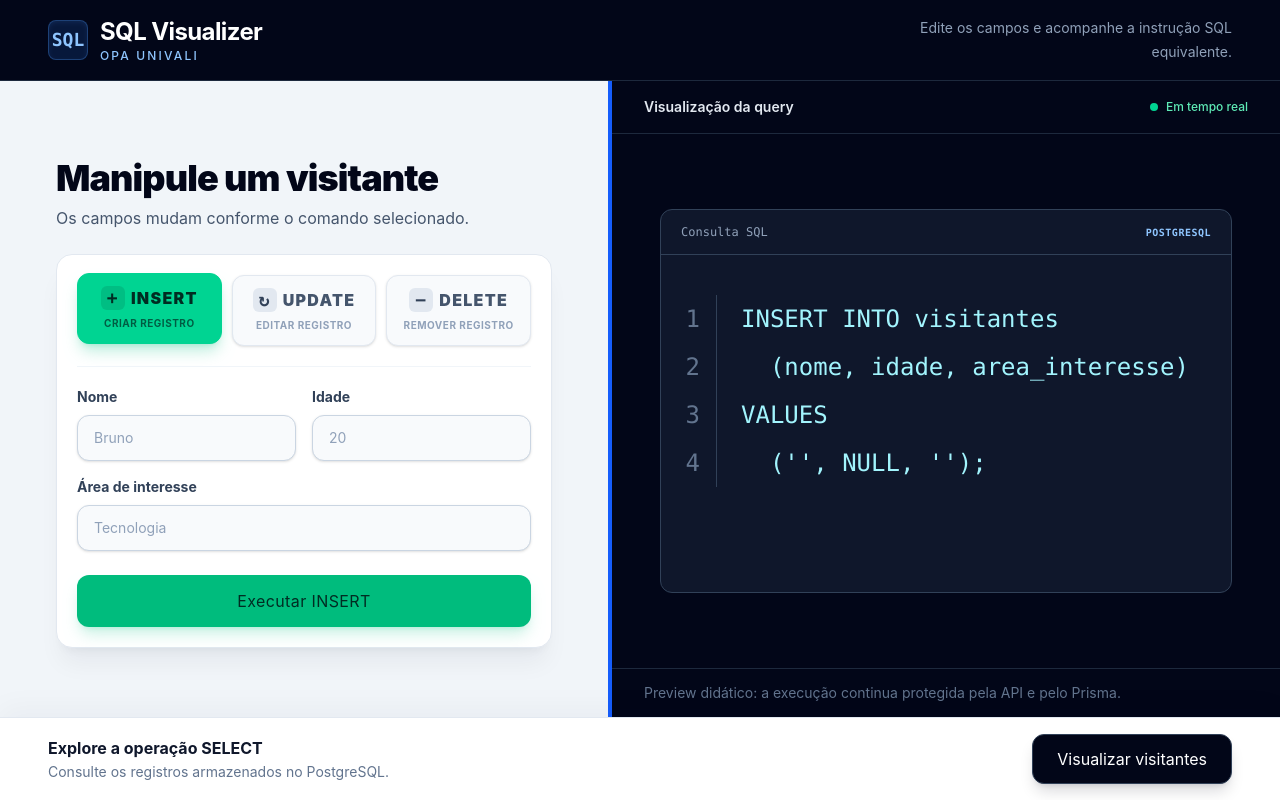
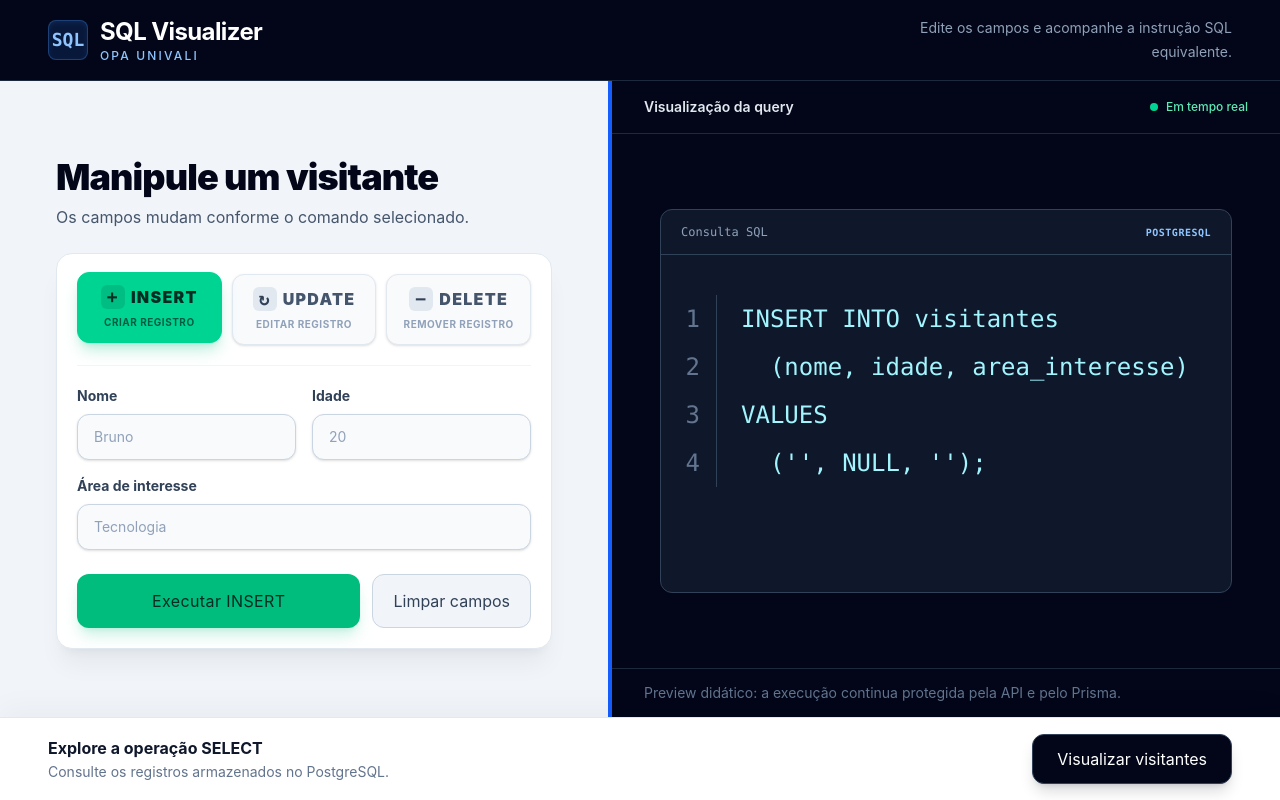
Before and after one commit to AdrianousDev/sql-visualizer, a React (Vite) app in the folder react-app/: page / in a window 1280 px wide. Built offline with nearby package versions, Linux system fonts and the light colour scheme.

Commit message:
feat(ui): add form clearing and reset fields on operation change

```diff
--- a/react-app/src/App.tsx
+++ b/react-app/src/App.tsx
@@ -103,20 +103,19 @@ function App() {
     }
 
     function changeOperation(nextOperation: Operation) {
-        if (nextOperation === operation) return;
+        if (nextOperation === operation || isSubmitting) return;
+        clearForm();
+        setOperation(nextOperation);
+    }
+
+    function clearForm() {
+        if (isSubmitting) return;
+
         lookupController.current?.abort();
         setLoadedVisitorId(null);
         setLookupError(null);
-        if (nextOperation === "UPDATE") {
-            setFormData((current) => ({
-                ...current,
-                nome: "",
-                idade: "",
-                areaInteresse: "",
-            }));
-        }
-        setOperation(nextOperation);
         setFeedback(null);
+        setFormData({ id: "", nome: "", idade: "", areaInteresse: "" });
     }
 
     async function handleSubmit(event: FormEvent<HTMLFormElement>) {
@@ -231,6 +230,7 @@ function App() {
                         <div className="rounded-2xl border border-slate-200 bg-white p-4 shadow-xl shadow-slate-900/5 sm:p-5">
                             <OperationTabs
                                 operation={operation}
+                                disabled={isSubmitting}
                                 onChange={changeOperation}
                             />
 
@@ -256,18 +256,28 @@ function App() {
                                         </p>
                                     )}
 
+                                <div className="mt-6 flex flex-col gap-3 sm:flex-row">
                                     <button
                                         type="submit"
                                         disabled={
                                             isSubmitting ||
                                             (operation === "UPDATE" && !canUpdate)
                                         }
-                                    className={`mt-6 w-full rounded-xl px-5 py-3.5 font-black tracking-wide shadow-lg transition focus-visible:outline-2 focus-visible:outline-offset-2 focus-visible:outline-blue-600 disabled:cursor-wait disabled:opacity-60 ${actionButtonStyles[operation]}`}
+                                        className={`w-full rounded-xl px-5 py-3.5 font-black tracking-wide shadow-lg transition focus-visible:outline-2 focus-visible:outline-offset-2 focus-visible:outline-blue-600 disabled:cursor-wait disabled:opacity-60 sm:flex-1 ${actionButtonStyles[operation]}`}
                                     >
                                         {isSubmitting
                                             ? "Executando..."
                                             : `Executar ${operation}`}
                                     </button>
+                                    <button
+                                        type="button"
+                                        onClick={clearForm}
+                                        disabled={isSubmitting}
+                                        className="w-full rounded-xl border border-slate-300 bg-slate-100 px-5 py-3.5 font-bold text-slate-700 transition hover:bg-slate-200 focus-visible:outline-2 focus-visible:outline-offset-2 focus-visible:outline-blue-600 disabled:cursor-wait disabled:opacity-60 sm:w-auto"
+                                    >
+                                        Limpar campos
+                                    </button>
+                                </div>
 
                                 {feedback && (
                                     <p
--- a/react-app/src/components/OperationTabs.tsx
+++ b/react-app/src/components/OperationTabs.tsx
@@ -2,6 +2,7 @@ import type { Operation } from '../types/visitor'
 
 type OperationTabsProps = {
   operation: Operation
+  disabled: boolean
   onChange: (operation: Operation) => void
 }
 
@@ -34,7 +35,7 @@ const operations: Array<{
   },
 ]
 
-export function OperationTabs({ operation, onChange }: OperationTabsProps) {
+export function OperationTabs({ operation, disabled, onChange }: OperationTabsProps) {
   return (
     <div
       className="grid grid-cols-3 gap-2.5"
@@ -50,8 +51,9 @@ export function OperationTabs({ operation, onChange }: OperationTabsProps) {
             type="button"
             role="tab"
             aria-selected={isActive}
+            disabled={disabled}
             onClick={() => onChange(item.value)}
-            className={`min-w-0 rounded-xl border px-2 py-3 text-center transition duration-200 focus-visible:outline-2 focus-visible:outline-offset-2 focus-visible:outline-blue-600 sm:px-3 ${
+            className={`min-w-0 rounded-xl border px-2 py-3 text-center transition duration-200 focus-visible:outline-2 focus-visible:outline-offset-2 focus-visible:outline-blue-600 disabled:cursor-wait disabled:opacity-60 sm:px-3 ${
               isActive
                 ? `${item.activeClassName} -translate-y-0.5 shadow-lg`
                 : 'border-slate-200 bg-slate-50 text-slate-600 shadow-sm hover:-translate-y-0.5 hover:border-slate-300 hover:bg-white hover:text-slate-950 hover:shadow-md'
```
Lines whose indentation alone changed are shown as unchanged.
